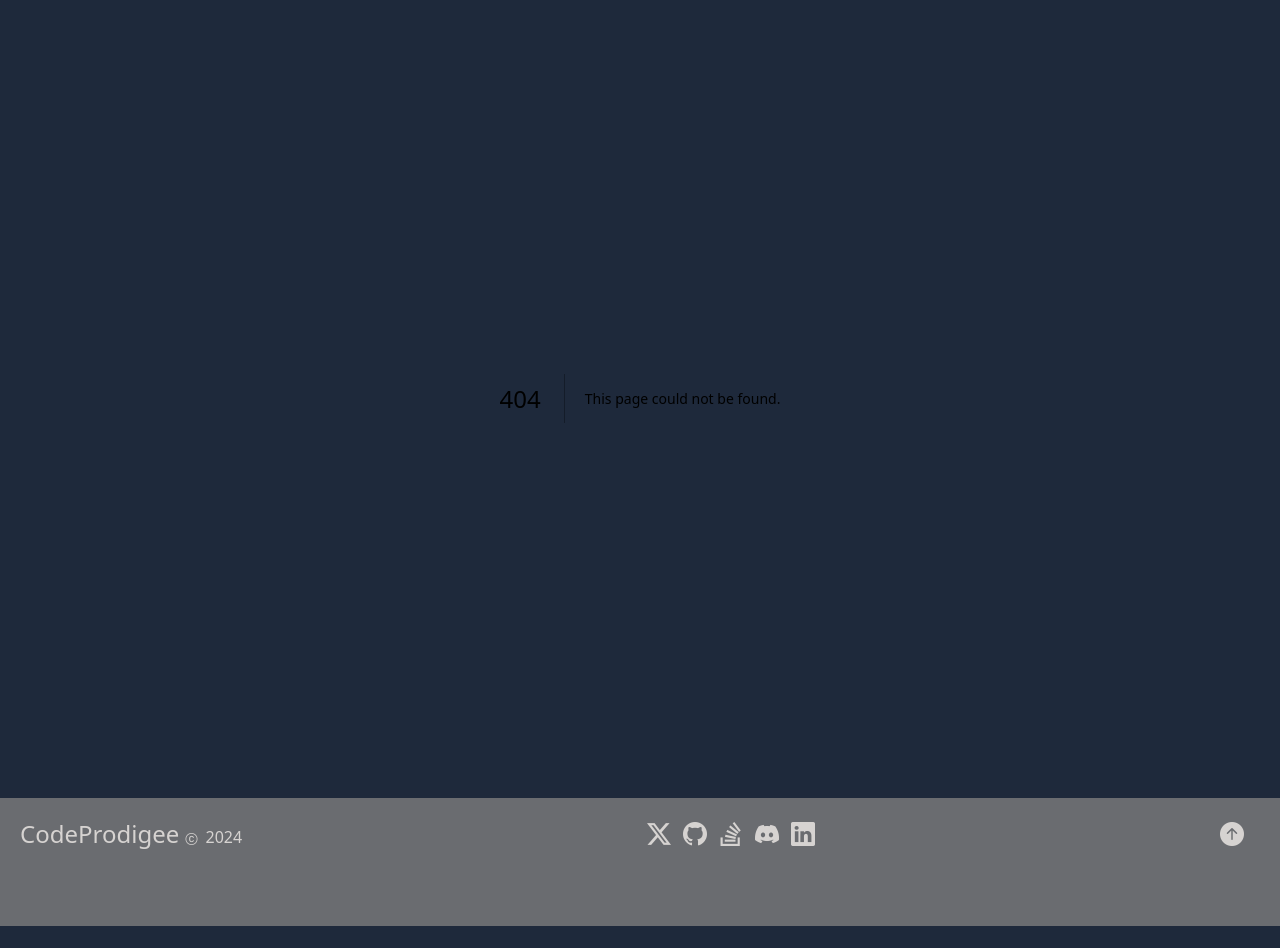
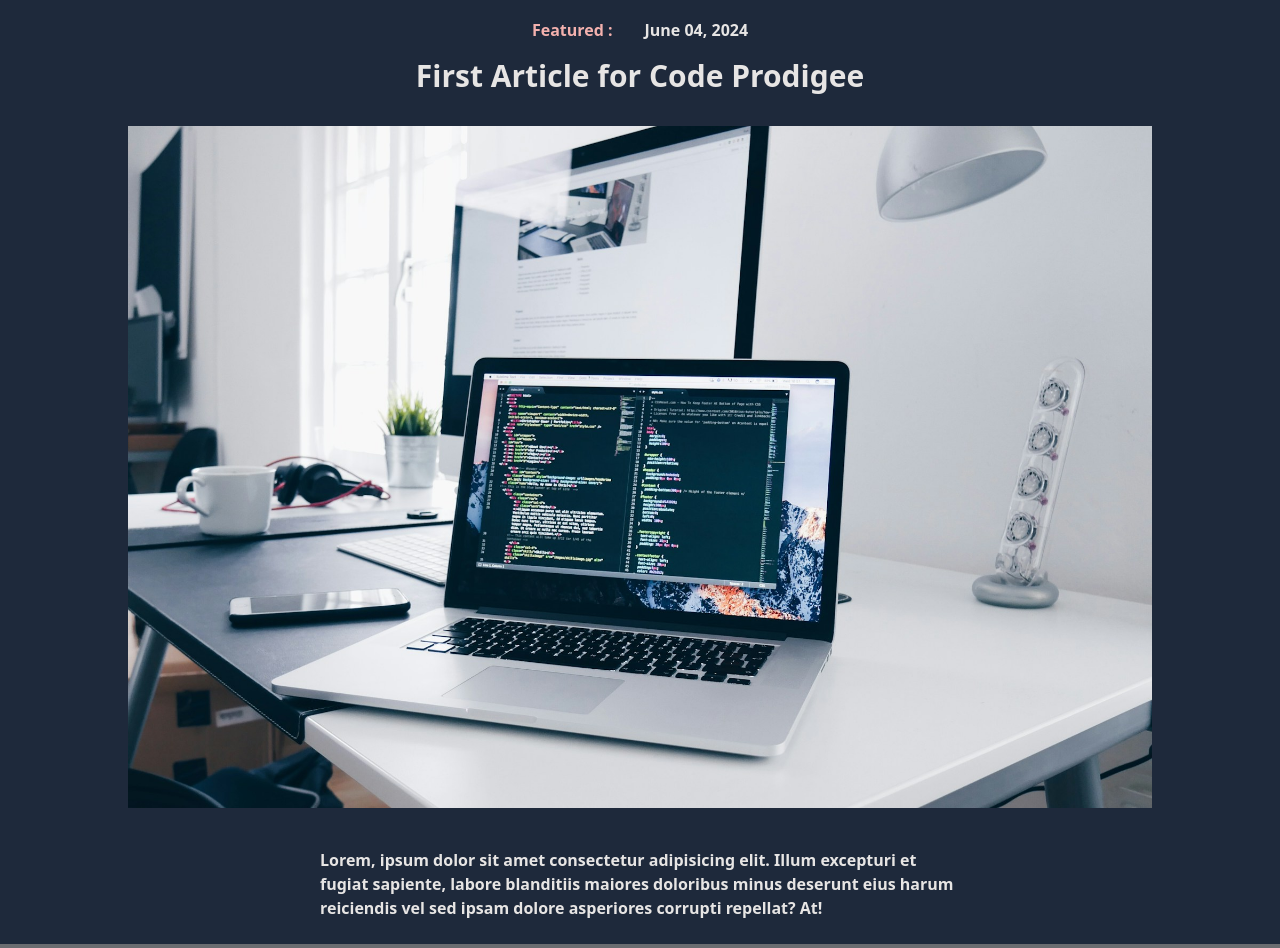
Before and after one commit to joeizang/codeprodigee, a Next.js app: page /blog/1 in a window 1280 px wide. Before the commit this address had no page. Shown: the part 84-1032 px from the top of the page. Before the commit the page ends 1010 px from the top, so only its background shows below. Built offline with nearby package versions, Linux system fonts and the light colour scheme.

Commit message:
add updates to blog page

```diff
--- /dev/null
+++ b/src/app/blog/[slug]/page.tsx
@@ -0,0 +1,24 @@
+import Post from '@/components/post'
+import { PostTags } from '@/index'
+import React from 'react'
+
+
+export interface PostProps {
+  postImage?: string
+  postBody?: string
+  postAuthor?: string
+  tags?: PostTags[]
+}
+
+export interface BlogPostProps {
+  slug: string
+}
+
+export default function BlogPost (props: BlogPostProps) {
+  console.log('what is in here?', props)
+  return (
+    <main className="flex min-h-screen flex-col items-center mx-auto text-stone-200">
+      <Post />
+    </main>
+  )
+}
--- a/src/app/globals.css
+++ b/src/app/globals.css
@@ -2,28 +2,8 @@
 @tailwind components;
 @tailwind utilities;
 
-:root {
-  /* --foreground-rgb: 0, 0, 0;
-  --background-start-rgb: 214, 219, 220;
-  --background-end-rgb: 255, 255, 255; */
-}
+@media (prefers-color-scheme: dark) {
 
-@media (prefers-color-scheme: dark) {
-  :root {
-    /* --foreground-rgb: 255, 255, 255;
-    --background-start-rgb: 0, 0, 0;
-    --background-end-rgb: 0, 0, 0; */
-  }
-}
-
-body {
-  /* color: rgb(var(--foreground-rgb)); */
-  /* background: linear-gradient(
-      to bottom,
-      transparent,
-      rgb(var(--background-end-rgb))
-    )
-    rgb(var(--background-start-rgb)); */
 }
 
 @layer utilities {
--- /dev/null
+++ b/src/components/post.tsx
@@ -0,0 +1,36 @@
+import React from 'react'
+import Image from 'next/image'
+
+export default function Post() {
+  return (
+    <section className="mt-5 mx-auto flex flex-col">
+      <header className="flex flex-col text-stone-200">
+        <div className="flex flex-row gap-8 justify-start mb-4 mx-auto">
+          <span className="postStatus font-semibold text-old-brick-300">
+            Featured :
+          </span>
+          <span className="postDate font-semibold">June 04, 2024</span>
+        </div>
+        <span className="headerText text-center text-3xl font-bold items-center mb-8">
+          First Article for Code Prodigee
+        </span>
+        <div className="imageUrl mx-auto">
+          <Image
+            src={'/img/christopher-gower-m_HRfLhgABo-unsplash.jpg'}
+            alt={'computer at a table'}
+            width={1024}
+            height={480}
+          />
+        </div>
+      </header>
+      <div className="mx-auto mt-10 mb-6 font-semibold w-6/12 ">
+        <span className="">
+          Lorem, ipsum dolor sit amet consectetur adipisicing elit. Illum
+          excepturi et fugiat sapiente, labore blanditiis maiores doloribus
+          minus deserunt eius harum reiciendis vel sed ipsam dolore asperiores
+          corrupti repellat? At!
+        </span>
+      </div>
+    </section>
+  )
+}
--- a/src/components/postStub.tsx
+++ b/src/components/postStub.tsx
@@ -1,5 +1,5 @@
 import React from 'react'
-import Button from './Button'
+import Link from 'next/link'
 
 export interface PostStubProps {
   showHr?: boolean
@@ -42,10 +42,12 @@ export default function PostStub (props: PostStubProps) {
                   # Asp.Net
                 </span>
               </div>
-              <Button
-                buttonText={'Read More'}
-                specificStyle="bg-old-brick-800 p-4 rounded border-old-brick-200 hover:bg-old-brick-700 hover:text-white"
-              />
+              <Link
+                href={'/blog/post'}
+                className="bg-old-brick-800 p-4 rounded border-old-brick-200 hover:bg-old-brick-700 hover:text-white"
+              >
+                Read More
+              </Link>
             </div>
           </div>
         </div>
--- /dev/null
+++ b/src/index.d.ts
@@ -0,0 +1,4 @@
+export interface PostTags {
+  name: string
+  tagId: string
+}
```
